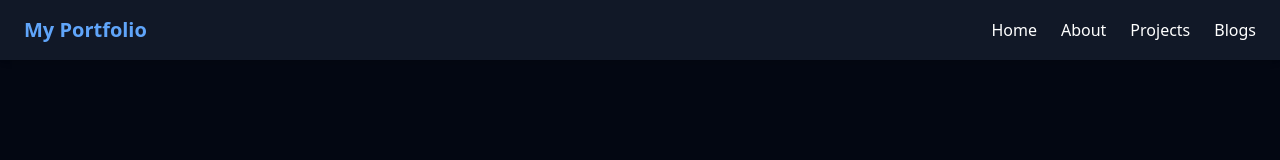
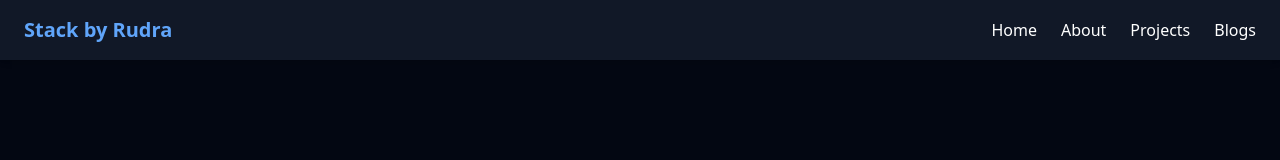
Before and after one commit to Rudraa10-bot/My-portfolio-project, a Next.js app: page / in a window 1280 px wide. Shown: the top 160 px of the page. Built offline with nearby package versions, Linux system fonts and the light colour scheme.

Commit message:
Edited Navbar

```diff
--- a/src/components/Navbar.tsx
+++ b/src/components/Navbar.tsx
@@ -5,7 +5,7 @@
 const Navbar: React.FC = () => {
   return (
     <nav className="bg-gray-900 text-white px-6 py-4 flex justify-between items-center shadow-md">
-      <h1 className="text-xl font-bold text-blue-400">My Portfolio</h1>
+      <h1 className="text-xl font-bold text-blue-400">Stack by Rudra</h1>
       <div className="space-x-6">
         <Link href="/" className="hover:text-blue-400">Home</Link>
         <Link href="/about" className="hover:text-blue-400">About</Link>
```
